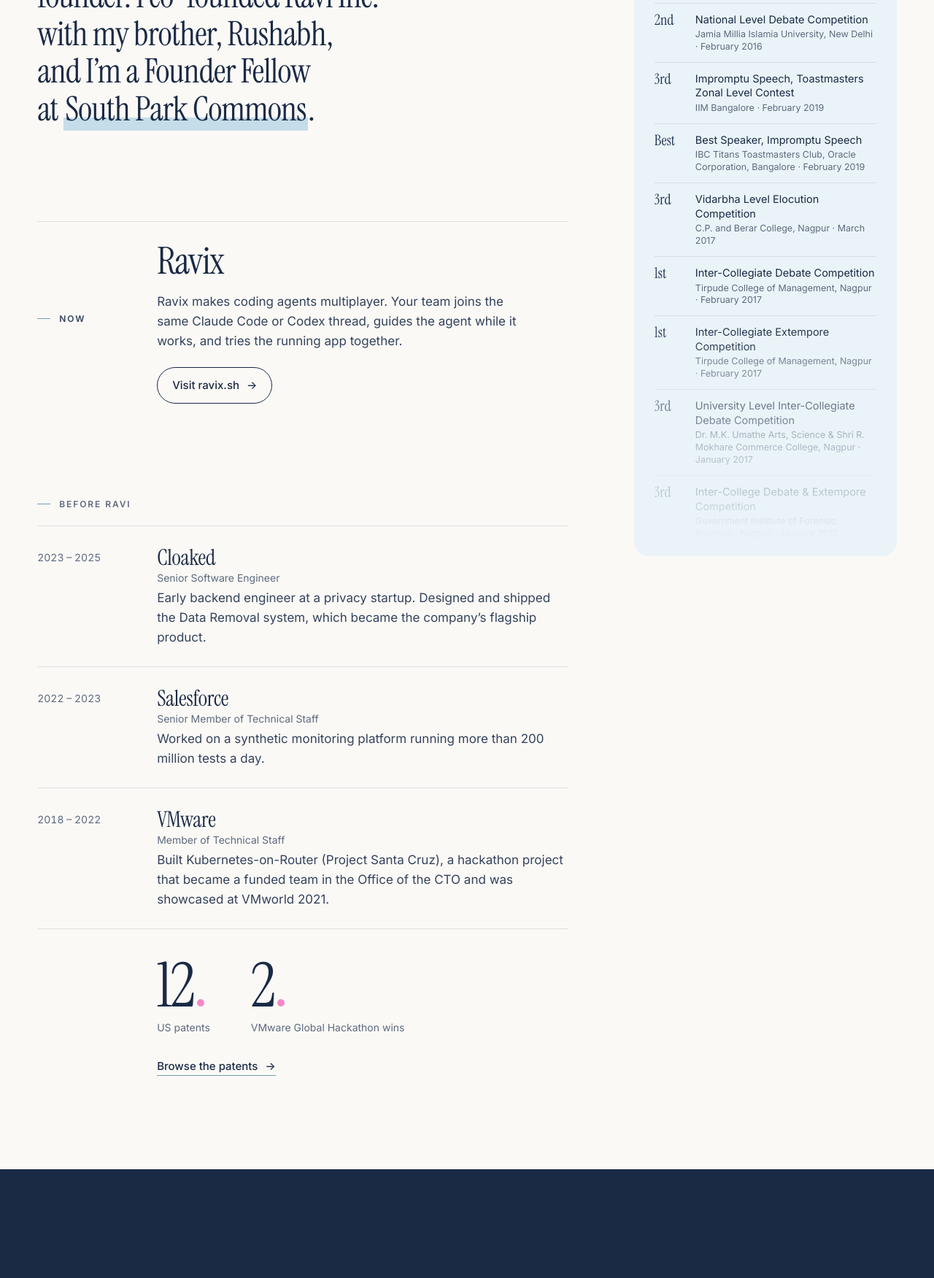
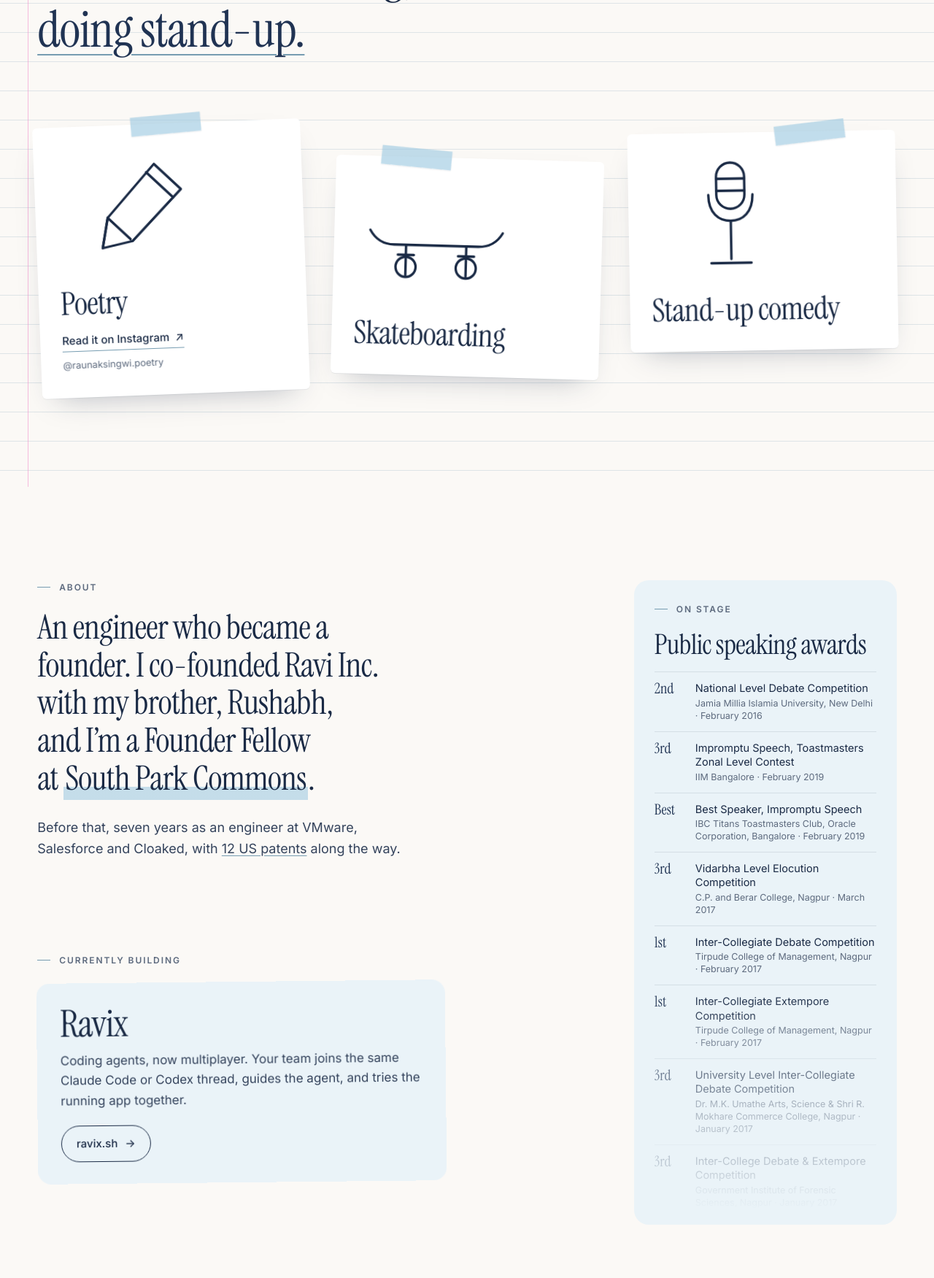
Before and after one commit to raunaksingwi/raunaksingwi.github.io, a plain HTML site: page index.html in a window 1280 px wide. Shown: the part 1049-2800 px from the top of the page at 73% size. Drawn offline with Linux system fonts and the light colour scheme.

Commit message:
Personal homepage, not a CV: Off hours notebook section, slimmer career
- Lead with who Raunak is: poet, skateboarder, stand-up comic
- Off hours: notebook-paper section with taped cards and line doodles (Poetry links to @raunaksingwi.poetry), rotating headline, doodles animate on hover/in view
- Career folded into one line in About; job list and stat counters removed
- Ravix stays one short note linking to ravix.sh
- Speaking awards keep the fading side list

```diff
--- a/assets/main.js
+++ b/assets/main.js
@@ -28,7 +28,7 @@
 
   // Calm scroll reveal
   if (!('IntersectionObserver' in window)) return;
-  var targets = document.querySelectorAll('.about, .now, .career li, .figures, .rail, .contact h2, .email, .socials');
+  var targets = document.querySelectorAll('.off-title, .card, .about, .now, .rail, .contact h2, .email, .socials');
   targets.forEach(function (el) { el.classList.add('reveal'); });
   var io = new IntersectionObserver(function (entries) {
     entries.forEach(function (e) {
@@ -36,4 +36,35 @@
     });
   }, { threshold: 0.12, rootMargin: '0px 0px -40px 0px' });
   targets.forEach(function (el) { io.observe(el); });
+
+  // Doodles: animate on hover/focus, and once when a card scrolls into view
+  var cards = document.querySelectorAll('.card');
+  var dio = new IntersectionObserver(function (entries) {
+    entries.forEach(function (e) {
+      if (!e.isIntersecting) return;
+      var el = e.target;
+      setTimeout(function () { el.classList.add('play'); setTimeout(function () { el.classList.remove('play'); }, 2200); }, 500);
+      dio.unobserve(el);
+    });
+  }, { threshold: 0.6 });
+  cards.forEach(function (c) {
+    dio.observe(c);
+    c.addEventListener('pointerenter', function () { c.classList.add('play'); });
+    c.addEventListener('pointerleave', function () { c.classList.remove('play'); });
+  });
+
+  // Rotating word in the Off hours headline
+  var words = document.querySelectorAll('.rot-word');
+  var i = 0;
+  if (words.length > 1) {
+    setInterval(function () {
+      if (document.hidden) return;
+      var cur = words[i];
+      cur.classList.remove('is-on'); cur.classList.add('is-out');
+      i = (i + 1) % words.length;
+      var next = words[i];
+      next.classList.remove('is-out'); next.classList.add('is-on');
+      setTimeout(function () { cur.classList.remove('is-out'); }, 700);
+    }, 2600);
+  }
 })();
--- a/assets/style.css
+++ b/assets/style.css
@@ -65,10 +65,6 @@ img{display:block;max-width:100%}
 .statement{font-family:var(--serif);font-size:clamp(32px,3.6vw,54px);line-height:1.12;letter-spacing:-.015em;margin:0;max-width:23ch;text-wrap:balance}
 .hl{background:linear-gradient(transparent 70%,rgba(152,198,223,.55) 70%);padding:0 .05em}
 
-.now{display:grid;grid-template-columns:140px minmax(0,1fr);gap:24px;border-top:1px solid var(--line);padding-top:28px}
-.now .label{margin-top:10px}
-.now h2{font-family:var(--serif);font-weight:400;font-size:clamp(40px,4vw,56px);line-height:1;margin:0 0 16px;letter-spacing:-.02em}
-.now p{margin:0 0 22px;max-width:48ch;color:#34435c}
 .arrow-link{display:inline-flex;align-items:center;gap:10px;font-weight:500;font-size:15px;text-decoration:none;padding:12px 20px;border:1px solid var(--navy);border-radius:999px;transition:background .4s var(--ease),color .4s var(--ease)}
 .arrow-link span{transition:transform .4s var(--ease)}
 .arrow-link:hover{background:var(--navy);color:var(--cream)}
@@ -76,18 +72,52 @@ img{display:block;max-width:100%}
 .arrow-link.small{border:0;padding:0;border-bottom:1px solid var(--sea-deep);border-radius:0}
 .arrow-link.small:hover{background:none;color:var(--navy)}
 
-.before .career{list-style:none;margin:0;padding:0;border-top:1px solid var(--line)}
-.career li{display:grid;grid-template-columns:140px minmax(0,1fr);gap:24px;padding:26px 0;border-bottom:1px solid var(--line)}
-.years{font-size:14px;color:var(--muted);font-variant-numeric:tabular-nums;padding-top:6px}
-.career h3{margin:0 0 6px;font-family:var(--serif);font-weight:400;font-size:30px;line-height:1.1;letter-spacing:-.01em}
-.career h3 small{display:block;font-family:var(--sans);font-size:14px;color:var(--muted);letter-spacing:0;margin-top:4px}
-.career p{margin:0;color:#34435c;max-width:56ch}
-.figures{display:flex;gap:56px;margin:40px 0 28px 164px}
-.figures div{display:flex;flex-direction:column-reverse}
-.figures dd{margin:0;font-family:var(--serif);font-size:84px;line-height:.9;letter-spacing:-.03em;color:var(--navy)}
-.figures dd::after{content:"";display:inline-block;width:.12em;height:.12em;border-radius:50%;background:var(--pink);margin-left:.06em}
-.figures dt{font-size:14px;color:var(--muted);margin-top:8px}
-.before>.arrow-link{margin-left:164px}
+
+/* off hours: notebook / zine */
+.off{position:relative;padding:clamp(110px,13vw,190px) var(--pad) clamp(90px,10vw,150px);
+  background:repeating-linear-gradient(to bottom,transparent 0 39px,rgba(118,156,177,.22) 39px 40px) 0 0/100% 40px,var(--cream)}
+.off::before{content:"";position:absolute;top:0;bottom:0;left:clamp(14px,3vw,40px);width:1px;background:rgba(243,135,200,.55)}
+.off-head{max-width:1360px;margin:0 auto}
+.off-title{font-family:var(--serif);font-weight:400;font-size:clamp(40px,5.4vw,84px);line-height:1.05;letter-spacing:-.015em;margin:0}
+.rotator{display:inline-grid;vertical-align:bottom;color:var(--denim);justify-items:start}
+.rot-word{grid-area:1/1;white-space:nowrap;opacity:0;transform:translateY(.35em);transition:opacity .7s var(--ease),transform .7s var(--ease);text-decoration:underline;text-decoration-color:var(--sea-deep);text-decoration-thickness:2px;text-underline-offset:.14em;line-height:1.1}
+.rot-word.is-on{opacity:1;transform:none}
+.rot-word.is-out{opacity:0;transform:translateY(-.35em)}
+.cards{list-style:none;padding:0;margin:clamp(56px,7vw,96px) auto 0;max-width:1360px;display:grid;grid-template-columns:repeat(3,minmax(0,1fr));gap:clamp(20px,3vw,44px);align-items:start}
+.card{position:relative;background:#fff;border-radius:6px;padding:30px 30px 34px;box-shadow:0 1px 0 rgba(26,42,69,.06),0 18px 40px -22px rgba(26,42,69,.35);transition:transform 1.2s var(--ease),opacity 1.2s var(--ease),translate .6s var(--ease),rotate .6s var(--ease),box-shadow .6s var(--ease)}
+.c1{rotate:-2.2deg}.c2{rotate:1.6deg;margin-top:48px}.c3{rotate:-1deg;margin-top:12px}
+.card:hover,.card:focus-within{translate:0 -6px;box-shadow:0 1px 0 rgba(26,42,69,.06),0 28px 50px -24px rgba(26,42,69,.45)}
+.c1:hover,.c1:focus-within{rotate:0deg}.c2:hover{rotate:0deg}.c3:hover{rotate:0deg}
+.tape{position:absolute;top:-12px;left:50%;width:96px;height:26px;translate:-50% 0;rotate:-3deg;background:rgba(152,198,223,.6);box-shadow:0 1px 2px rgba(26,42,69,.08)}
+.c2 .tape{rotate:4deg;left:30%}.c3 .tape{rotate:-6deg;left:68%}
+.card h3{font-family:var(--serif);font-weight:400;font-size:clamp(36px,3.4vw,52px);line-height:1;letter-spacing:-.015em;margin:18px 0 0}
+.card-link{display:inline-flex;gap:8px;margin-top:16px;font-size:15px;font-weight:500;text-decoration:none;border-bottom:1px solid var(--sea-deep);padding-bottom:2px}
+.card-link span{transition:transform .4s var(--ease)}
+.card-link:hover span{transform:translate(2px,-2px)}
+.card small{display:block;margin-top:8px;font-size:13px;color:var(--muted)}
+.doodle{width:100%;max-width:220px;height:auto;aspect-ratio:4/3;fill:none;stroke:var(--navy);stroke-width:2.4;stroke-linecap:round;stroke-linejoin:round;overflow:visible}
+.pen .ink{stroke:var(--sea-deep);stroke-dasharray:170;stroke-dashoffset:170;transition:stroke-dashoffset 1.6s var(--ease)}
+.pen .pencil{transition:transform 1.6s var(--ease)}
+.card.play .pen .ink{stroke-dashoffset:0}
+.card.play .pen .pencil{transform:translateX(16px)}
+.skate .board{transition:transform 1.4s var(--ease)}
+.skate .wheel{transition:transform 1.4s var(--ease)}
+.skate .speed{stroke:var(--sea-deep);opacity:0;transition:opacity .6s}
+.card.play .skate .board{transform:translateX(18px)}
+.card.play .skate .wheel{transform:rotate(200deg)}
+.card.play .skate .speed{opacity:1}
+.mic .wave{stroke:var(--sea-deep);opacity:0;transition:opacity .5s}
+.card.play .mic .w1{opacity:1}
+.card.play .mic .w2{opacity:1;transition-delay:.25s}
+
+.page{padding-top:clamp(90px,10vw,150px)}
+.about .statement{max-width:23ch}
+.aside-note{margin:28px 0 0;font-size:18px;color:#34435c;max-width:46ch}
+.aside-note a{text-decoration-color:var(--sea-deep);text-underline-offset:3px}
+.now{margin-top:clamp(72px,8vw,110px)}
+.note{background:var(--mist);border-radius:18px;padding:30px 32px;max-width:560px;rotate:-.6deg}
+.note h2{font-family:var(--serif);font-weight:400;font-size:clamp(40px,4vw,54px);line-height:1;margin:0 0 12px;letter-spacing:-.015em}
+.note p{margin:0 0 20px;color:#34435c}
 
 /* speaking rail */
 .rail{position:relative;background:var(--mist);border-radius:20px;padding:30px 28px 18px}
@@ -124,6 +154,12 @@ img{display:block;max-width:100%}
   .rail{max-width:720px}
 }
 @media (max-width:820px){
+  .cards{grid-template-columns:1fr;gap:34px}
+  .c2,.c3{margin-top:0}
+  .c1{rotate:-1.5deg}.c2{rotate:1.2deg}.c3{rotate:-.8deg}
+  .off-title{max-width:none}
+  .card{padding:26px 24px 28px}
+  .doodle{max-width:170px}
   .links{display:none}
   .stage{--ar:.78;--py:0%;--top:4.5%;--size:22cqw;border-radius:18px}
   .layer{top:12.5%;height:100%}
@@ -132,13 +168,10 @@ img{display:block;max-width:100%}
   .name{line-height:.86;text-align:left;padding:0 6%;white-space:normal}
   .name span{display:block}
   .name .n2{text-align:right}
-  .now,.career li{grid-template-columns:1fr;gap:6px}
-  .now .label{margin-top:0}
-  .figures{margin-left:0;gap:40px}
-  .before>.arrow-link{margin-left:0}
+
   .hero-foot{padding-top:22px}
   .scroll{display:none}
-  .figures dd{font-size:68px}
+
 }
 @media (prefers-reduced-motion:reduce){
   *,*::before,*::after{animation:none!important;transition:none!important}
--- a/index.html
+++ b/index.html
@@ -38,10 +38,10 @@
     <nav class="topbar" aria-label="Primary">
       <a class="wordmark" href="#top">Raunak Singwi</a>
       <div class="links">
+        <a href="#off-hours">Off hours</a>
         <a href="#about">About</a>
-        <a href="#now">Now</a>
-        <a href="#speaking">Speaking</a>
-        <a href="#contact">Contact</a>
+        <a href="#now">Ravix</a>
+        <a href="#contact">Say hello</a>
       </div>
     </nav>
 
@@ -60,55 +60,55 @@
     </div>
 
     <div class="hero-foot">
-      <p class="role">Co-founder &amp; CEO of Ravi&nbsp;Inc.<br><span>Engineer and inventor.</span></p>
-      <a class="scroll" href="#about"><span>Scroll</span><i aria-hidden="true"></i></a>
+      <p class="role">Poet, skateboarder, stand-up comic.<br><span>Also co-founder &amp; CEO of Ravi&nbsp;Inc.</span></p>
+      <a class="scroll" href="#off-hours"><span>Scroll</span><i aria-hidden="true"></i></a>
     </div>
   </header>
 
-  <main id="main" class="page">
+  <main id="main">
+    <section class="off" id="off-hours" aria-labelledby="off-title">
+      <div class="off-head">
+        <p class="label">Off hours</p>
+        <h2 id="off-title" class="off-title">When I’m not building, I’m<br><span class="rotator" aria-hidden="true"><span class="rot-word is-on">writing poetry.</span><span class="rot-word">on a skateboard.</span><span class="rot-word">doing stand-up.</span></span><span class="sr-only">writing poetry, skateboarding, or doing stand-up comedy.</span></h2>
+      </div>
+      <ul class="cards">
+        <li class="card c1">
+          <span class="tape" aria-hidden="true"></span>
+          <svg class="doodle pen" viewBox="0 0 160 120" aria-hidden="true"><path class="ink" d="M18 96c14-10 22 6 34-4s16-14 26-4 18 8 30-2 18-6 30 0"/><g class="pencil"><path d="M98 18l26 26-50 50-30 6 6-30z"/><path d="M90 26l26 26"/><path d="M50 70l22 22"/><path d="M44 100l6-30"/></g></svg>
+          <h3>Poetry</h3>
+          <a class="card-link" href="https://www.instagram.com/raunaksingwi.poetry/" target="_blank" rel="noopener">Read it on Instagram <span aria-hidden="true">↗</span></a>
+          <small>@raunaksingwi.poetry</small>
+        </li>
+        <li class="card c2">
+          <span class="tape" aria-hidden="true"></span>
+          <svg class="doodle skate" viewBox="0 0 160 120" aria-hidden="true"><g class="board"><path d="M14 52q8 14 24 14h84q16 0 24-14"/><path d="M50 66v10M110 66v10M42 76h16M102 76h16"/><g class="wheel" style="transform-origin:50px 88px"><circle cx="50" cy="88" r="10"/><path d="M50 80v16"/></g><g class="wheel" style="transform-origin:110px 88px"><circle cx="110" cy="88" r="10"/><path d="M110 80v16"/></g></g><path class="speed" d="M4 40h18M0 30h12M8 22h10"/></svg>
+          <h3>Skateboarding</h3>
+        </li>
+        <li class="card c3">
+          <span class="tape" aria-hidden="true"></span>
+          <svg class="doodle mic" viewBox="0 0 160 120" aria-hidden="true"><rect x="66" y="8" width="28" height="46" rx="14"/><path d="M66 24h28M66 36h28"/><path d="M58 40c0 18 10 26 22 26s22-8 22-26"/><path d="M80 66v38M60 108h40"/><path class="wave w1" d="M114 22c6 6 6 18 0 24"/><path class="wave w2" d="M124 14c10 10 10 30 0 40"/><path class="wave w1" d="M46 22c-6 6-6 18 0 24"/><path class="wave w2" d="M36 14c-10 10-10 30 0 40"/></svg>
+          <h3>Stand-up comedy</h3>
+        </li>
+      </ul>
+    </section>
+
+    <div class="page">
       <div class="content">
         <section id="about" class="about" aria-label="About">
           <p class="label">About</p>
           <p class="statement">An engineer who became a founder. I co-founded Ravi&nbsp;Inc. with my brother, Rushabh, and I’m a Founder Fellow at <span class="hl">South&nbsp;Park&nbsp;Commons</span>.</p>
+          <p class="aside-note">Before that, seven years as an engineer at VMware, Salesforce and Cloaked, with <a href="https://patents.google.com/?inventor=Raunak+Ravindra+Singwi" target="_blank" rel="noopener">12&nbsp;US&nbsp;patents</a> along the way.</p>
         </section>
 
         <section id="now" class="now" aria-labelledby="now-title">
-        <p class="label">Now</p>
-        <div class="now-body">
+          <p class="label">Currently building</p>
+          <div class="note">
             <h2 id="now-title">Ravix</h2>
-          <p>Ravix makes coding agents multiplayer. Your team joins the same Claude Code or Codex thread, guides the agent while it works, and tries the running app together.</p>
-          <a class="arrow-link" href="https://ravix.sh" target="_blank" rel="noopener">Visit ravix.sh <span aria-hidden="true">→</span></a>
+            <p>Coding agents, now multiplayer. Your team joins the same Claude Code or Codex thread, guides the agent, and tries the running app together.</p>
+            <a class="arrow-link" href="https://ravix.sh" target="_blank" rel="noopener">ravix.sh <span aria-hidden="true">→</span></a>
           </div>
         </section>
-
-      <section class="before" aria-labelledby="before-title">
-        <p class="label">Before Ravi</p>
-        <h2 id="before-title" class="sr-only">Career</h2>
-        <ol class="career">
-          <li>
-            <span class="years">2023 – 2025</span>
-            <div><h3>Cloaked <small>Senior Software Engineer</small></h3>
-            <p>Early backend engineer at a privacy startup. Designed and shipped the Data Removal system, which became the company’s flagship product.</p></div>
-          </li>
-          <li>
-            <span class="years">2022 – 2023</span>
-            <div><h3>Salesforce <small>Senior Member of Technical Staff</small></h3>
-            <p>Worked on a synthetic monitoring platform running more than 200 million tests a day.</p></div>
-          </li>
-          <li>
-            <span class="years">2018 – 2022</span>
-            <div><h3>VMware <small>Member of Technical Staff</small></h3>
-            <p>Built Kubernetes-on-Router (Project Santa Cruz), a hackathon project that became a funded team in the Office of the CTO and was showcased at VMworld&nbsp;2021.</p></div>
-          </li>
-        </ol>
-        <dl class="figures">
-          <div><dt>US patents</dt><dd>12</dd></div>
-          <div><dt>VMware Global Hackathon wins</dt><dd>2</dd></div>
-        </dl>
-        <a class="arrow-link small" href="https://patents.google.com/?inventor=Raunak+Ravindra+Singwi" target="_blank" rel="noopener">Browse the patents <span aria-hidden="true">→</span></a>
-      </section>
       </div>
-
       <aside class="rail" id="speaking" aria-labelledby="speaking-title">
         <p class="label">On stage</p>
         <h2 id="speaking-title">Public speaking awards</h2>
@@ -128,6 +128,7 @@
         </ol>
         </div>
       </aside>
+    </div>
   </main>
 
   <section class="contact" id="contact" aria-labelledby="contact-title">
```
Also changed, not shown: 1 other file. Lines whose indentation alone changed are shown as unchanged.
